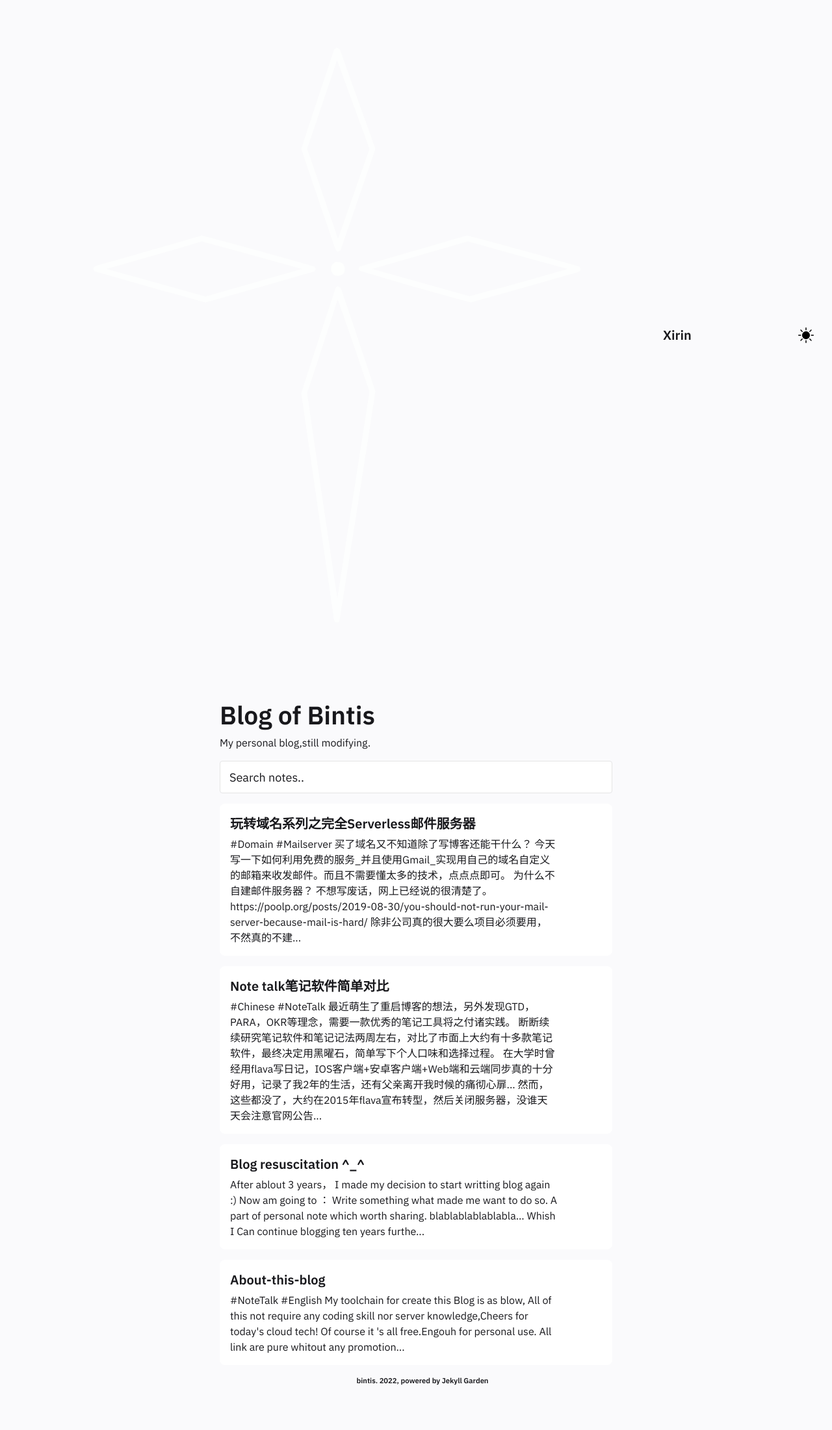
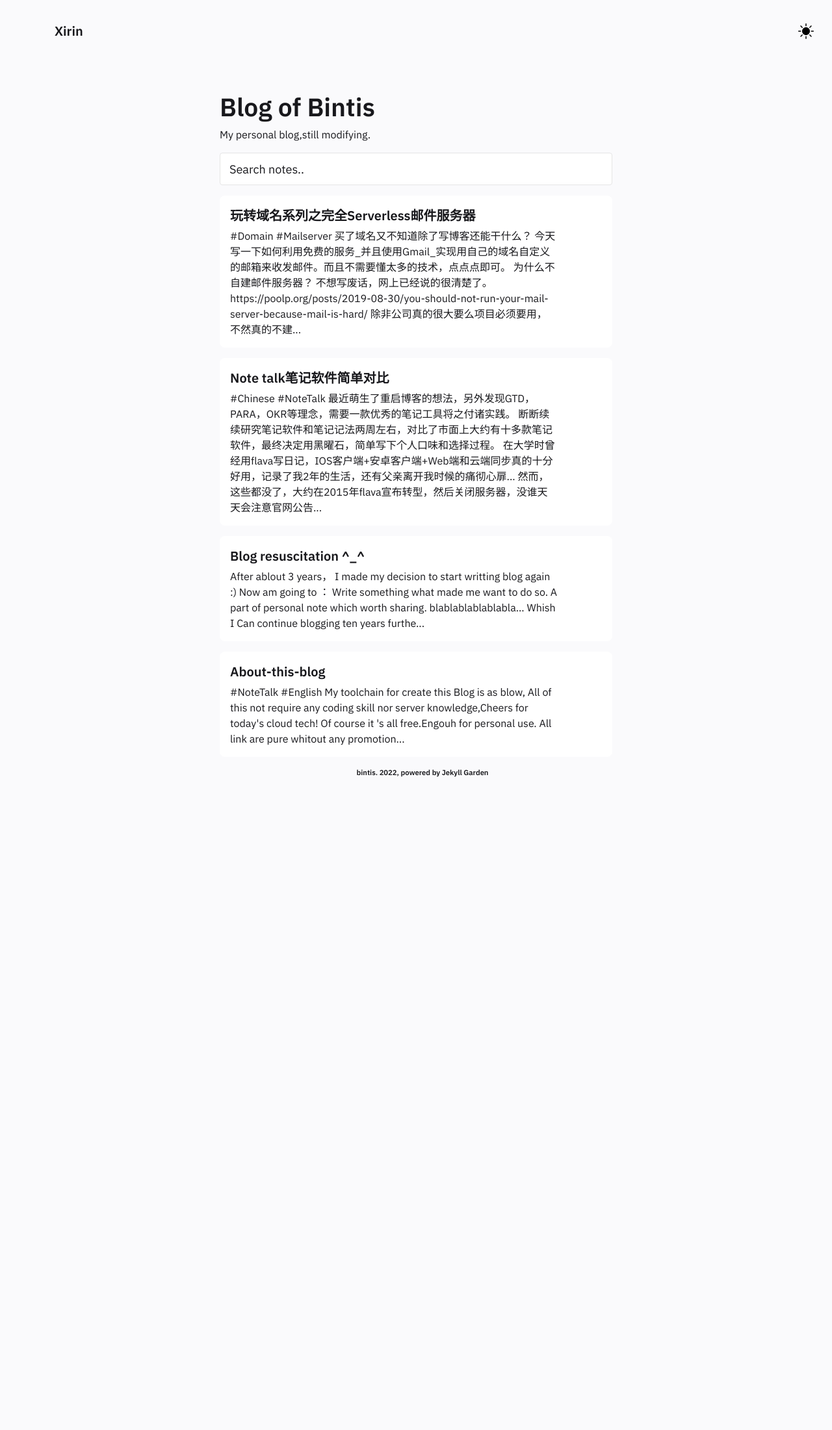
Before and after one commit to bintis/-bintis.github.io, a Jekyll site: the page built from pages/index.md, in a window 1280 px wide. Shown: the whole page at 65% size. Built offline with Jekyll 4.4.1, drawn with Linux system fonts in a browser that asks for light colours; after the commit the page ends 1265 px from its top, so only the background shows below that.

Commit message:
Update Header.html

```diff
--- a/_includes/Header.html
+++ b/_includes/Header.html
@@ -1,38 +1,14 @@
 {%- comment -%}
 *
-* MIT License
-* Copyright (c) 2020 Raghuveer S, Hiran Venugopalan
-*
-* Permission is hereby granted, free of charge, to any person obtaining a copy
-* of this software and associated documentation files (the "Software"), to deal
-* in the Software without restriction, including without limitation the rights
-* to use, copy, modify, merge, publish, distribute, sublicense, and/or sell
-* copies of the Software, and to permit persons to whom the Software is
-* furnished to do so, subject to the following conditions:
-*
-* The above copyright notice and this permission notice shall be included in all
-* copies or substantial portions of the Software.
-*
-* THE SOFTWARE IS PROVIDED "AS IS", WITHOUT WARRANTY OF ANY KIND, EXPRESS OR
-* IMPLIED, INCLUDING BUT NOT LIMITED TO THE WARRANTIES OF MERCHANTABILITY,
-* FITNESS FOR A PARTICULAR PURPOSE AND NONINFRINGEMENT. IN NO EVENT SHALL THE
-* AUTHORS OR COPYRIGHT HOLDERS BE LIABLE FOR ANY CLAIM, DAMAGES OR OTHER
-* LIABILITY, WHETHER IN AN ACTION OF CONTRACT, TORT OR OTHERWISE, ARISING FROM,
-* OUT OF OR IN CONNECTION WITH THE SOFTWARE OR THE USE OR OTHER DEALINGS IN THE
-* SOFTWARE.
-*
-* File: Header.html
-* Author Raghuveer S, Hiran Venugopalan
-*
-* This file contains the markup for the context menu thingy you see when you right
-* click on the post titles on the home page.
+* Creative Commons Attribution-NonCommercial-NoDerivatives 4.0 International Public License
+*By exercising the Licensed Rights (defined below), You accept and agree to be bound by the terms and conditions of this Creative Commons Attribution-NonCommercial-NoDerivatives 4.0 International Public License ("Public License"). To the extent this Public License may be interpreted as a contract, You are granted the Licensed Rights in consideration of Your acceptance of these terms and conditions, and the Licensor grants You such rights in consideration of benefits the Licensor receives from making the Licensed Material available under these terms and conditions.
 *
 {%- endcomment -%}
 
 <nav class="navbar is-transparent" role="navigation" aria-label="main navigation">
     <div class="navbar-brand">
       <a class="navbar-item" href="../index.html">
-        <svg xmlns="http://www.w3.org/2000/svg" version="1.1" width="1000px" height="1000px" style="shape-rendering:geometricPrecision; text-rendering:geometricPrecision; image-rendering:optimizeQuality; fill-rule:evenodd; clip-rule:evenodd" xmlns:xlink="http://www.w3.org/1999/xlink">
+        <svg xmlns="http://www.w3.org/2000/svg" version="1.1" width="64px" height="64px" style="shape-rendering:geometricPrecision; text-rendering:geometricPrecision; image-rendering:optimizeQuality; fill-rule:evenodd; clip-rule:evenodd" xmlns:xlink="http://www.w3.org/1999/xlink">
          <g><path style="opacity:0.881" fill="#fefffe" d="M 497.5,57.5 C 499.679,57.84 501.512,58.84 503,60.5C 520.97,111.409 539.136,162.243 557.5,213C 539.864,264.908 522.031,316.741 504,368.5C 500.902,372.441 498.235,372.107 496,367.5C 478.298,316.061 460.798,264.561 443.5,213C 460.131,162.106 476.965,111.273 494,60.5C 495.145,59.3636 496.312,58.3636 497.5,57.5 Z M 498.5,76.5 C 515.259,121.873 531.925,167.373 548.5,213C 532.525,259.259 516.359,305.425 500,351.5C 484.167,305.333 468.333,259.167 452.5,213C 467.941,167.509 483.275,122.009 498.5,76.5 Z"/></g>
          <g><path style="opacity:0.885" fill="#fefffe" d="M 290.5,346.5 C 347.984,361.705 405.318,377.538 462.5,394C 466.5,396.667 466.5,399.333 462.5,402C 407.11,418.223 351.61,434.056 296,449.5C 239.041,433.886 182.208,417.886 125.5,401.5C 122.586,397.468 123.586,394.634 128.5,393C 182.7,377.761 236.7,362.261 290.5,346.5 Z M 290.5,355.5 C 341.896,369.35 393.229,383.516 444.5,398C 395.022,412.244 345.522,426.411 296,440.5C 245.224,426.13 194.391,411.964 143.5,398C 192.753,384.275 241.753,370.108 290.5,355.5 Z"/></g>
          <g><path style="opacity:0.885" fill="#fefffe" d="M 698.5,346.5 C 756.381,361.682 814.047,377.682 871.5,394.5C 874.414,398.532 873.414,401.366 868.5,403C 813.862,418.601 759.196,434.101 704.5,449.5C 646.989,434.048 589.822,417.714 533,400.5C 531.411,398.089 531.911,395.922 534.5,394C 589.309,378.225 643.975,362.392 698.5,346.5 Z M 699.5,355.5 C 750.844,369.558 802.177,383.725 853.5,398C 803.253,412.643 752.919,426.643 702.5,440C 652.5,426 602.5,412 552.5,398C 601.663,383.964 650.663,369.797 699.5,355.5 Z"/></g>
```
